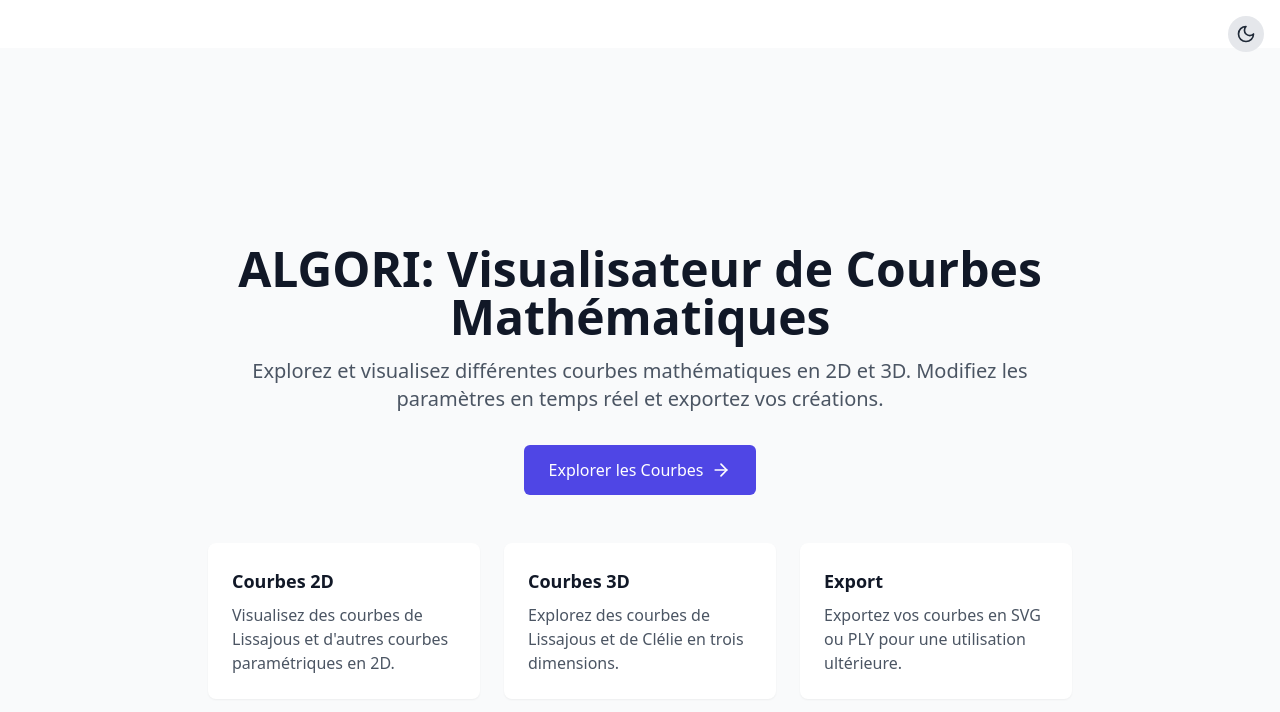
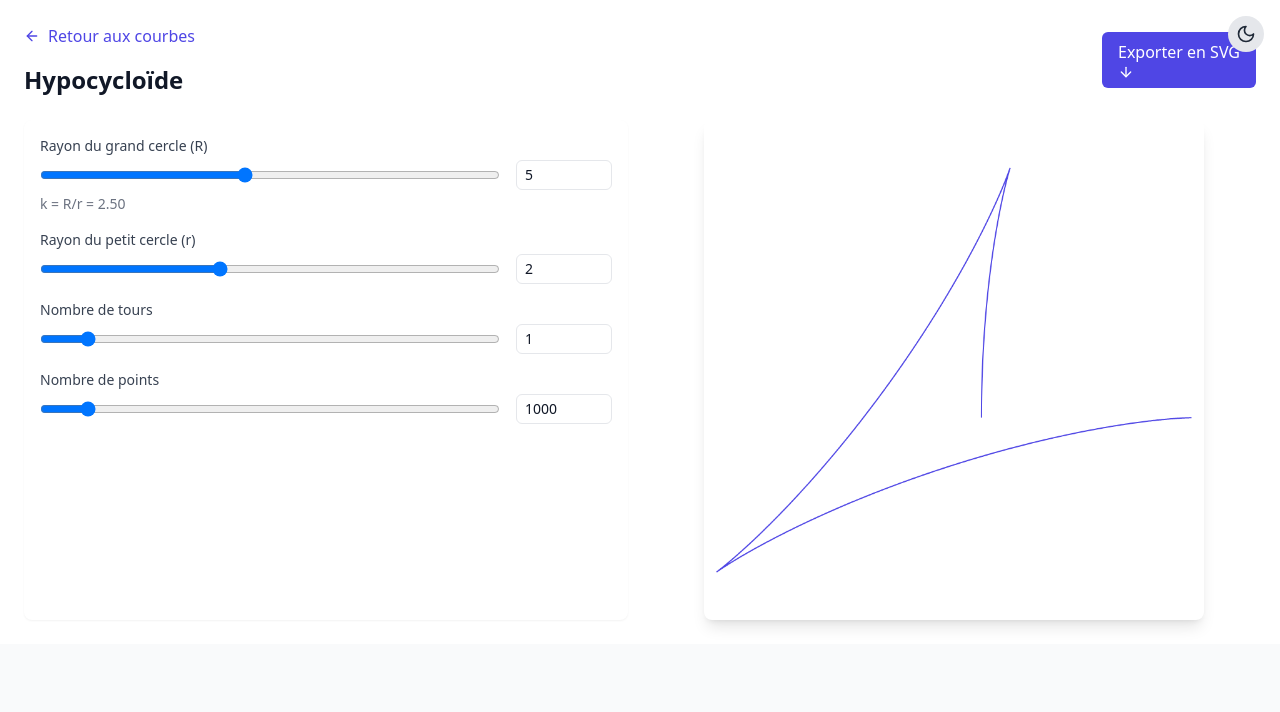
Before and after one commit to ArseneGA/Algori-web, a React (Vite) app: page /hypocycloide in a window 1280 px wide. Before the commit this address led to /. Shown: the top 712 px of the page. Built offline with nearby package versions, Linux system fonts and the light colour scheme.

Commit message:
feat: add Hypocycloide curve
- Add HypocycloideTab component with mathematical equations
- Add HypocycloideParams type
- Update CurvesExplorer with new curve card
- Add new route in App.tsx
- Add mathematical documentation for all curves

```diff
--- a/src/App.tsx
+++ b/src/App.tsx
@@ -11,6 +11,7 @@ import Clelie3DTab from './components/tabs/Clelie3DTab';
 import ExponentialTab from './components/tabs/ExponentialTab';
 import HypertrochoideTab from './components/tabs/HypertrochoideTab';
 import MaurerRoseTab from './components/tabs/MaurerRoseTab';
+import HypocycloideTab from './components/tabs/HypocycloideTab';
 
 const ThemeToggle = () => {
   const { theme, toggleTheme } = useTheme();
@@ -45,6 +46,7 @@ const App: React.FC = () => {
             <Route path="/exponential" element={<ExponentialTab curveType="exponential" />} />
             <Route path="/hypertrochoide" element={<HypertrochoideTab curveType="hypertrochoide" />} />
             <Route path="/maurerrose" element={<MaurerRoseTab curveType="maurerrose" />} />
+            <Route path="/hypocycloide" element={<HypocycloideTab curveType="hypocycloide" />} />
             <Route path="*" element={<Navigate to="/" replace />} />
           </Routes>
         </div>
--- a/src/components/CurvesExplorer.tsx
+++ b/src/components/CurvesExplorer.tsx
@@ -93,6 +93,17 @@ const CurvesExplorer: React.FC = () => {
             Découvrez les motifs fascinants des roses de Maurer, créés par l'interaction entre angles et rotations.
           </p>
         </Link>
+
+        {/* Hypocycloïde */}
+        <Link
+          to="/hypocycloide"
+          className={cardClassName}
+        >
+          <h2 className="text-xl font-semibold text-gray-900 dark:text-white mb-3">Hypocycloïde</h2>
+          <p className="text-gray-600 dark:text-gray-300">
+            Explorez les courbes hypocycloïdes et leurs différentes formes selon le rapport des rayons.
+          </p>
+        </Link>
       </div>
     </div>
   );
--- /dev/null
+++ b/src/components/tabs/HypocycloideTab.tsx
@@ -0,0 +1,164 @@
+import React, { useState, useCallback } from 'react';
+import { CurveType, HypocycloideParams } from '../../types/curves';
+import CurveVisualization from '../CurveVisualization';
+import { saveSvg2D } from '../../utils/export';
+import { ArrowDown, ArrowLeft } from 'lucide-react';
+import { Link } from 'react-router-dom';
+
+const HypocycloideTab: React.FC<{ curveType: CurveType }> = () => {
+  const [params, setParams] = useState<HypocycloideParams>({
+    R: 5,      // Rayon du grand cercle
+    r: 2,      // Rayon du petit cercle
+    tours: 1,  // Nombre de tours
+    points: 1000
+  });
+
+  const generatePoints = useCallback(() => {
+    const points: [number, number][] = [];
+    const { R, r, tours, points: numPoints } = params;
+
+    for (let i = 0; i <= numPoints; i++) {
+      const t = (i / numPoints) * tours * 2 * Math.PI;
+
+      // Équations paramétriques de l'hypocycloïde
+      const x = (R - r) * Math.cos(t) + r * Math.cos((R - r) * t / r);
+      const y = (R - r) * Math.sin(t) - r * Math.sin((R - r) * t / r);
+
+      points.push([x, y]);
+    }
+
+    return points;
+  }, [params]);
+
+  const handleParamChange = (paramName: keyof HypocycloideParams, value: number) => {
+    setParams(prev => ({
+      ...prev,
+      [paramName]: value
+    }));
+  };
+
+  const handleExportSVG = () => {
+    const points = generatePoints();
+    const fileName = `Hypocycloide_R${params.R}_r${params.r}_tours${params.tours}_pts${params.points}.svg`
+      .replace(/\./g, 'p');
+
+    saveSvg2D(points, fileName);
+  };
+
+  return (
+    <div className="p-2 sm:p-6 space-y-4 sm:space-y-6 bg-gray-0 dark:bg-dark">
+      <div className="flex flex-col sm:flex-row justify-between items-start sm:items-center space-y-2 sm:space-y-0">
+        <div className="space-y-4">
+          <div className="flex items-center">
+            <Link
+              to="/curves"
+              className="inline-flex items-center text-indigo-600 hover:text-indigo-700 dark:text-white dark:hover:text-gray-300 transition-colors"
+            >
+              <ArrowLeft className="mr-2 h-4 w-4" />
+              Retour aux courbes
+            </Link>
+          </div>
+          <h2 className="text-2xl font-bold text-gray-900 dark:text-white">Hypocycloïde</h2>
+        </div>
+
+        <button
+          onClick={handleExportSVG}
+          className="w-full sm:w-auto px-4 py-2 bg-indigo-600 text-white rounded-md hover:bg-indigo-700 dark:bg-indigo-500 dark:hover:bg-indigo-600 transition-colors"
+        >
+          <span>Exporter en SVG</span>
+          <ArrowDown size={16} />
+        </button>
+      </div>
+
+      <div className="grid grid-cols-1 lg:grid-cols-2 gap-4 sm:gap-6">
+        <div className="order-2 lg:order-1 space-y-4 bg-white dark:bg-dark-secondary p-4 rounded-lg shadow-sm">
+          {Object.entries(params).map(([key, value]) => (
+            <div key={key}>
+              <label className="block text-sm font-medium text-gray-700 dark:text-white">
+                {getParameterLabel(key)}
+              </label>
+              <div className="flex flex-col sm:flex-row sm:items-center space-y-2 sm:space-y-0 sm:space-x-4 mt-1">
+                <input
+                  type="range"
+                  min={getParameterMin(key)}
+                  max={getParameterMax(key)}
+                  step={getParameterStep(key)}
+                  value={value}
+                  onChange={(e) => handleParamChange(key as keyof HypocycloideParams, parseFloat(e.target.value))}
+                  className="w-full dark:bg-dark"
+                />
+                <input
+                  type="number"
+                  value={value}
+                  onChange={(e) => handleParamChange(key as keyof HypocycloideParams, parseFloat(e.target.value))}
+                  step={getParameterStep(key)}
+                  min={getParameterMin(key)}
+                  max={getParameterMax(key)}
+                  className="w-24 px-2 py-1 border rounded-md text-sm dark:bg-dark-secondary dark:text-white dark:border-gray-700"
+                />
+              </div>
+              {key === 'R' && params.r && (
+                <div className="mt-1 text-sm text-gray-500 dark:text-gray-400">
+                  k = R/r = {(params.R / params.r).toFixed(2)}
+                  {Number.isInteger(params.R / params.r) &&
+                    ` (${params.R / params.r} cusps)`}
+                </div>
+              )}
+            </div>
+          ))}
+        </div>
+
+        <div className="order-1 lg:order-2">
+          <div className="aspect-square w-full max-w-[500px] mx-auto bg-white dark:bg-dark-secondary rounded-lg shadow-lg visualization-container">
+            <CurveVisualization
+              points={generatePoints()}
+              style={{ width: '100%', height: '100%' }}
+            />
+          </div>
+        </div>
+      </div>
+    </div>
+  );
+};
+
+const getParameterLabel = (key: string): string => {
+  const labels: Record<string, string> = {
+    R: 'Rayon du grand cercle (R)',
+    r: 'Rayon du petit cercle (r)',
+    tours: 'Nombre de tours',
+    points: 'Nombre de points'
+  };
+  return labels[key] || key;
+};
+
+const getParameterMin = (key: string): number => {
+  const mins: Record<string, number> = {
+    R: 1,
+    r: 0.1,
+    tours: 0.1,
+    points: 100
+  };
+  return mins[key] || 0;
+};
+
+const getParameterMax = (key: string): number => {
+  const maxs: Record<string, number> = {
+    R: 10,
+    r: 5,
+    tours: 10,
+    points: 10000
+  };
+  return maxs[key] || 100;
+};
+
+const getParameterStep = (key: string): number => {
+  const steps: Record<string, number> = {
+    R: 0.1,
+    r: 0.1,
+    tours: 0.1,
+    points: 100
+  };
+  return steps[key] || 1;
+};
+
+export default HypocycloideTab;
--- a/src/types/curves.ts
+++ b/src/types/curves.ts
@@ -72,10 +72,18 @@ export interface MaurerRoseParams {
   points: number; // Nombre de points pour le tracé
 }
 
+export interface HypocycloideParams {
+  R: number;      // Rayon du grand cercle
+  r: number;      // Rayon du petit cercle
+  tours: number;  // Nombre de tours
+  points: number; // Nombre de points pour le tracé
+}
+
 export type CurveType =
   | "lissajous2d"
   | "lissajous3d"
   | "clelie3d"
   | "exponential"
   | "hypertrochoide"
-  | "maurerrose";  // Ajout du nouveau type
+  | "maurerrose"
+  | "hypocycloide";  // Ajout du nouveau type
```
